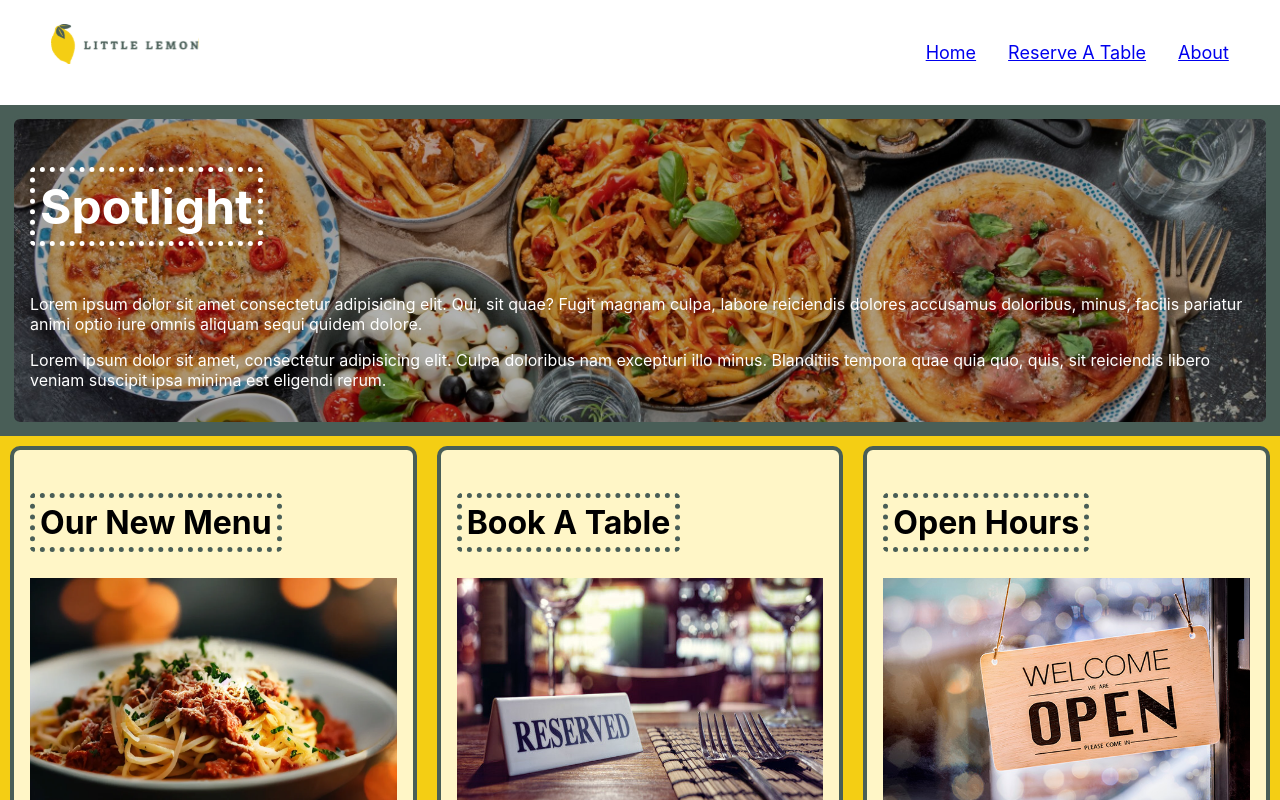
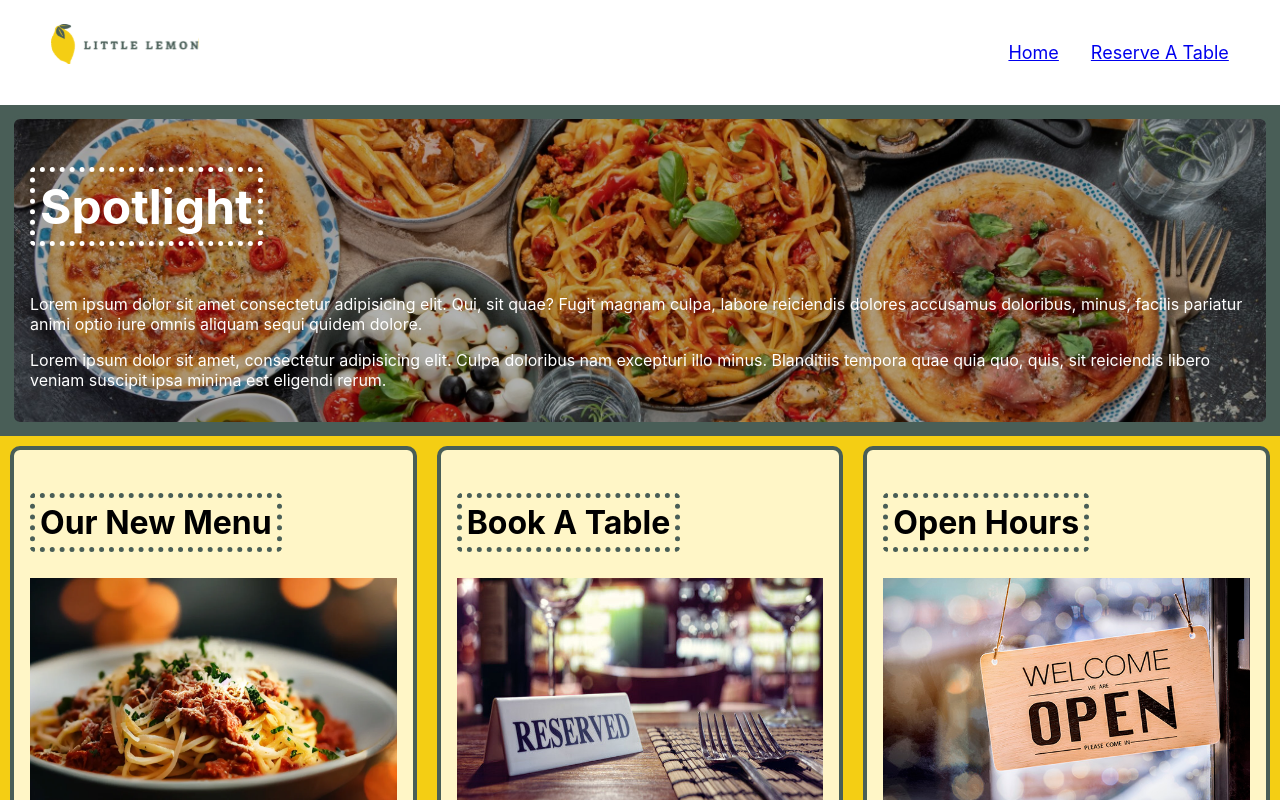
Before and after one commit to chloec435/Front-End-Developer-Capstone, a React (Create React App) app: page / in a window 1280 px wide. Shown: the top 800 px of the page. Built offline with nearby package versions, Linux system fonts and the light colour scheme.

Commit message:
Update Header.js

```diff
--- a/src/components/Header.js
+++ b/src/components/Header.js
@@ -12,7 +12,6 @@ function Header() {
                 <ul className="nav-list">
                     <li><Link to="/">Home</Link></li>
                     <li><Link to="/booking">Reserve A Table</Link></li>
-                    <li><Link to="/about">About</Link></li>
                 </ul>
             </nav>
         </header>
```
